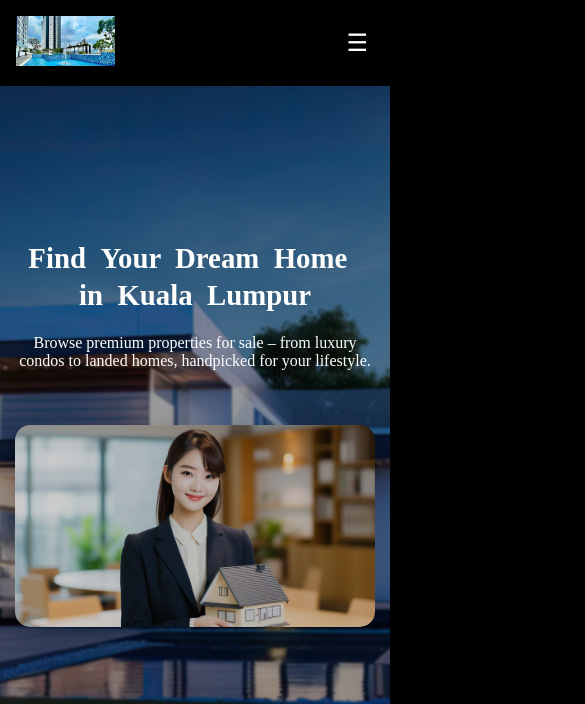
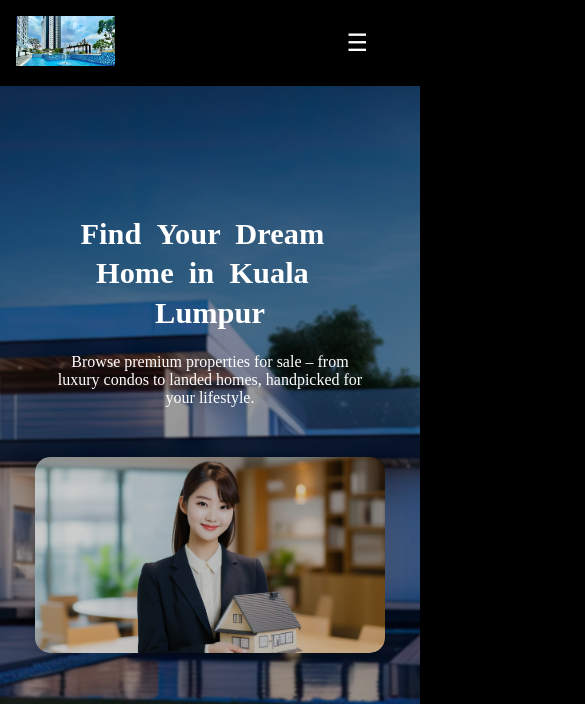
Before and after one commit to RSBusinessTech/vyenpropertyadvisor-ui, an Angular app: page /buy in a window 390 px wide. Shown: the top 704 px of the page, 585 px wide, since content can reach past the window. Built offline with nearby package versions, Linux system fonts and the light colour scheme; no server answers.

Commit message:
fix for shrinking issue

```diff
--- a/src/app/features/buy/components/buy/buy.component.css
+++ b/src/app/features/buy/components/buy/buy.component.css
@@ -405,3 +405,78 @@
     font-size: 1rem;
   }
 }
+
+/* Fixing Shrinking issue in Mobile view */
+
+/* === Mobile Stability Fix for Buy Page === */
+@media (max-width: 768px) {
+  html, body {
+    width: 100%;
+    overflow-x: hidden;
+    margin: 0;
+    padding: 0;
+    box-sizing: border-box;
+    scroll-behavior: smooth;
+  }
+
+  /* Prevent hero section from collapsing or shrinking on zoom-out */
+  .buy-hero {
+    width: 100%;
+    min-height: 70vh;
+    background-size: cover;
+    background-position: center;
+    overflow-x: hidden;
+  }
+
+  /* Keep hero content centered and readable */
+  .buy-hero-container {
+    flex-direction: column;
+    align-items: center;
+    justify-content: center;
+    text-align: center;
+    gap: 25px;
+    width: 100%;
+    margin: 0 auto;
+    padding: 20px;
+  }
+
+  .buy-hero-text {
+    max-width: 90%;
+    margin: 0 auto;
+  }
+
+  .buy-hero-text h1 {
+    font-size: 1.9rem;
+    line-height: 1.3;
+  }
+
+  .buy-hero-text p {
+    font-size: 1rem;
+  }
+
+  .buy-hero-image {
+    width: 100%;
+    max-width: 400px;
+    height: auto;
+    overflow: hidden;
+  }
+
+  /* Ensure featured and other sections don’t overflow or shrink */
+  .featured-rentals,
+  .why-rent,
+  .cta-section {
+    width: 100%;
+    overflow-x: hidden;
+    min-height: 400px;
+  }
+
+  .rent-grid {
+    grid-template-columns: 1fr;
+    justify-items: center;
+  }
+
+  .rent-card {
+    width: 90%;
+    max-width: 350px;
+  }
+}
```
